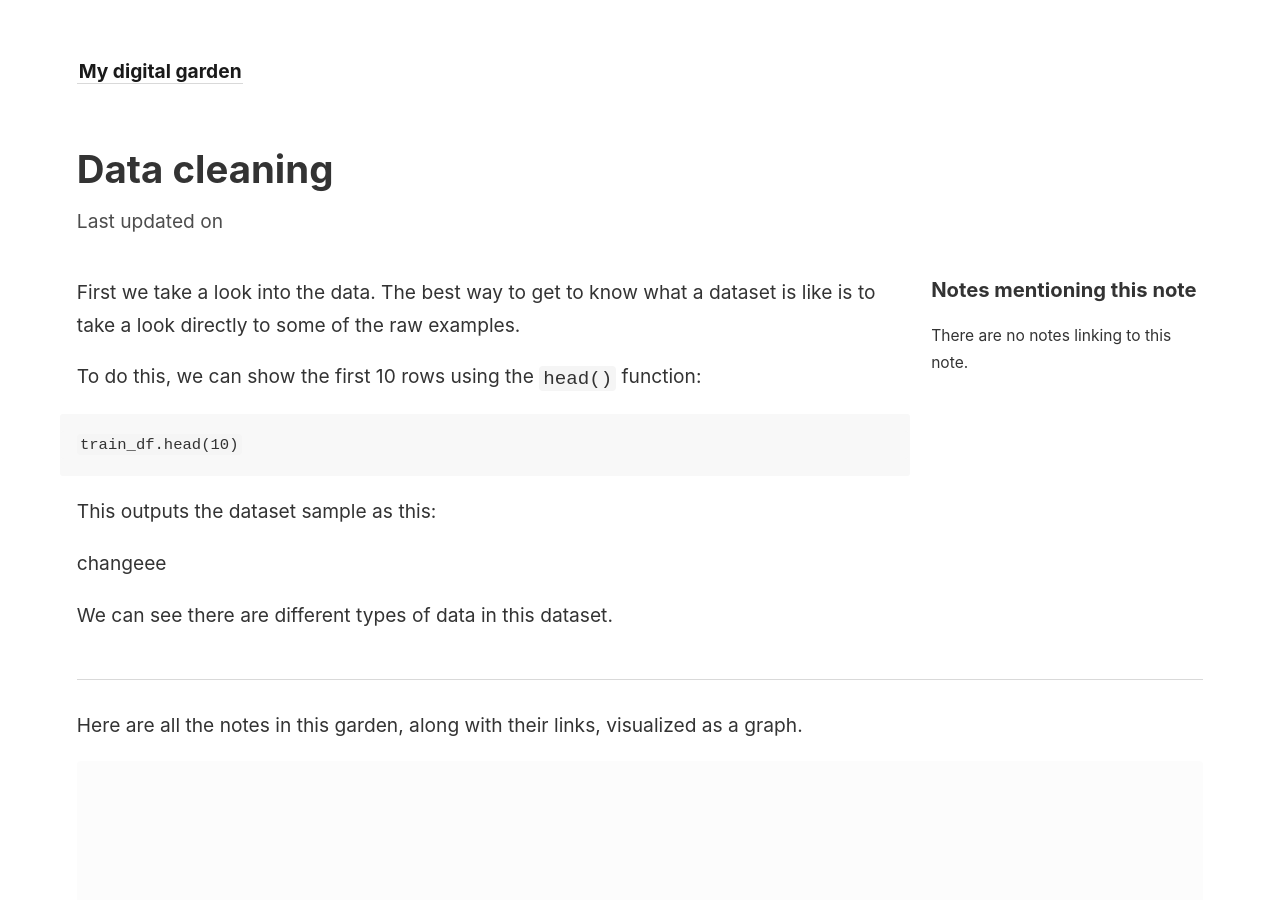
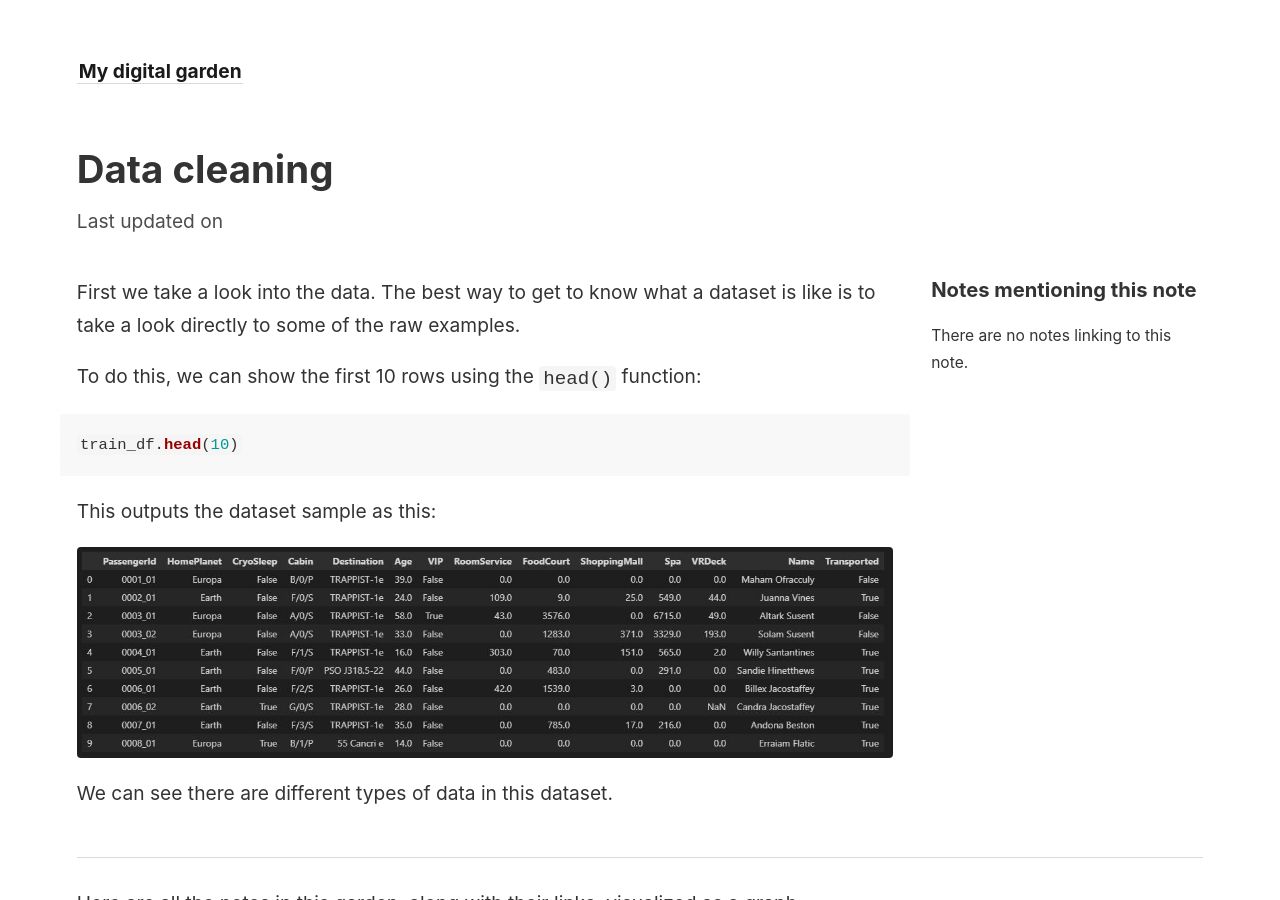
Before and after one commit to mikelpzm/my-digital-garden, a Jekyll site: the page built from _notes/Data cleaning.md, in a window 1280 px wide and 900 px high. Built offline with Jekyll 4.4.1, drawn with Linux system fonts in a browser that asks for light colours.

Commit message:
image test draft

````diff
--- a/_notes/Data cleaning.md
+++ b/_notes/Data cleaning.md
@@ -7,13 +7,12 @@ First we take a look into the data. The best way to get to know what a dataset i
 
 To do this, we can show the first 10 rows using the `head()` function:
 
-```
+```python
 train_df.head(10)
 ```
 
 This outputs the dataset sample as this:
 
-changeee
-
+<img src="/assets/describe_head_train.jpg"/>
 
 We can see there are different types of data in this dataset.
````
Also changed, not shown: assets/describe_head_train.JPG (added).
